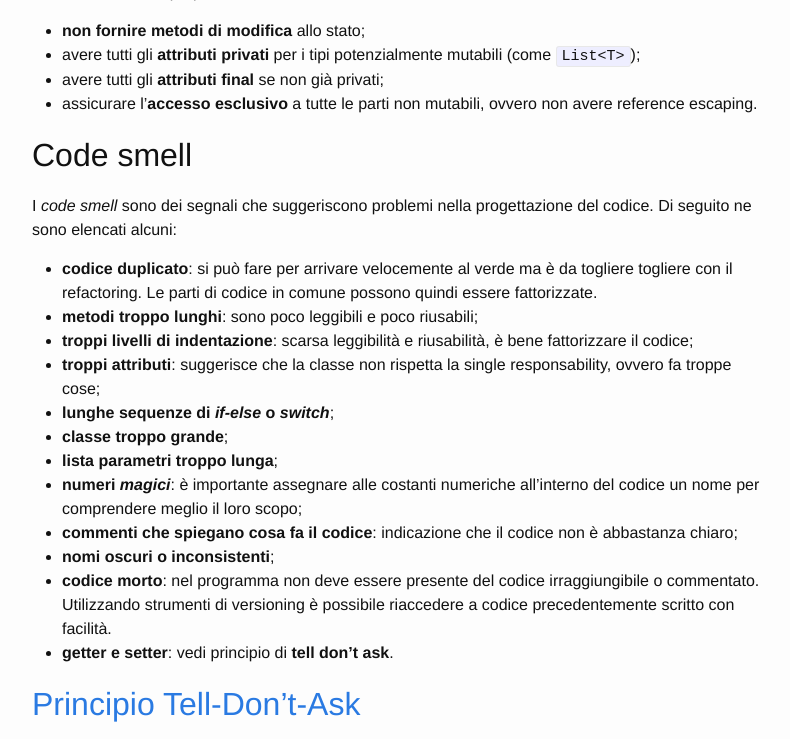
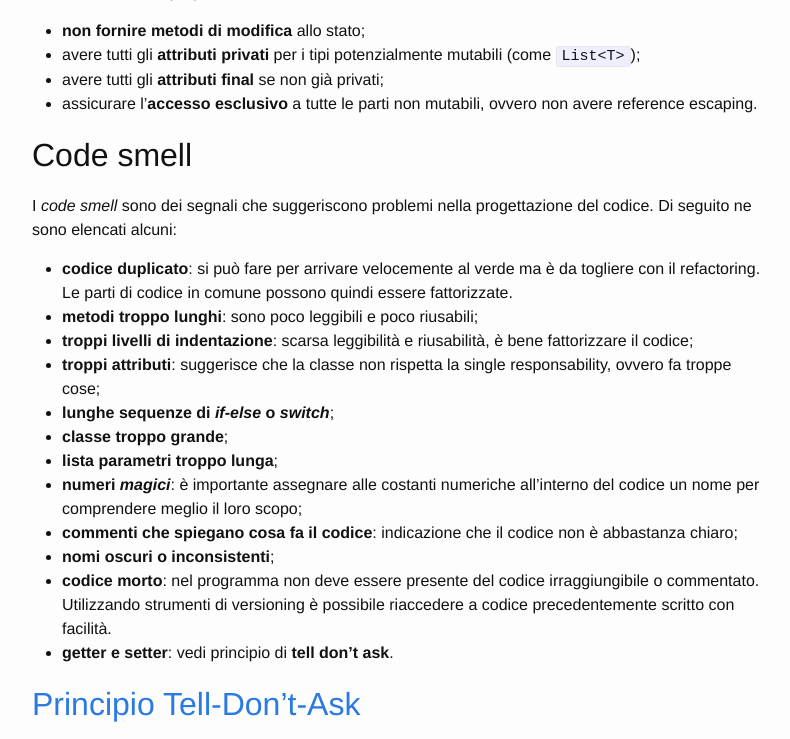
Before and after one commit to MarcoBuster/sweng, a Jekyll site: the page built from _posts/2022-10-24-Progettazione.md, in a window 1280 px wide and 900 px high, scrolled down 5578 px, cut to the strip 0-739 px from the top of the window. Shown: the whole strip, without its empty margins (238-1028 px from the left). Built offline with Jekyll 4.4.1, drawn with Linux system fonts in a browser that asks for light colours; the table of contents is made by our own code; some of the changed text lies outside the part shown.

Commit message:
Lezione 7: correzioni grammaticali

```diff
--- a/_posts/2022-10-24-Progettazione.md
+++ b/_posts/2022-10-24-Progettazione.md
@@ -183,7 +183,7 @@ Per assicurare tale proprietà è necessario:
 
 I _code smell_ sono dei segnali che suggeriscono problemi nella progettazione del codice.
 Di seguito ne sono elencati alcuni:
-- __codice duplicato__: si può fare per arrivare velocemente al verde ma è da togliere togliere con il refactoring.
+- __codice duplicato__: si può fare per arrivare velocemente al verde ma è da togliere con il refactoring.
 Le parti di codice in comune possono quindi essere fattorizzate.
 - __metodi troppo lunghi__: sono poco leggibili e poco riusabili;
 - __troppi livelli di indentazione__: scarsa leggibilità e riusabilità, è bene fattorizzare il codice;
```
Also changed, not shown: other parts of _posts/2022-10-24-Progettazione.md (+1 -1 lines).
